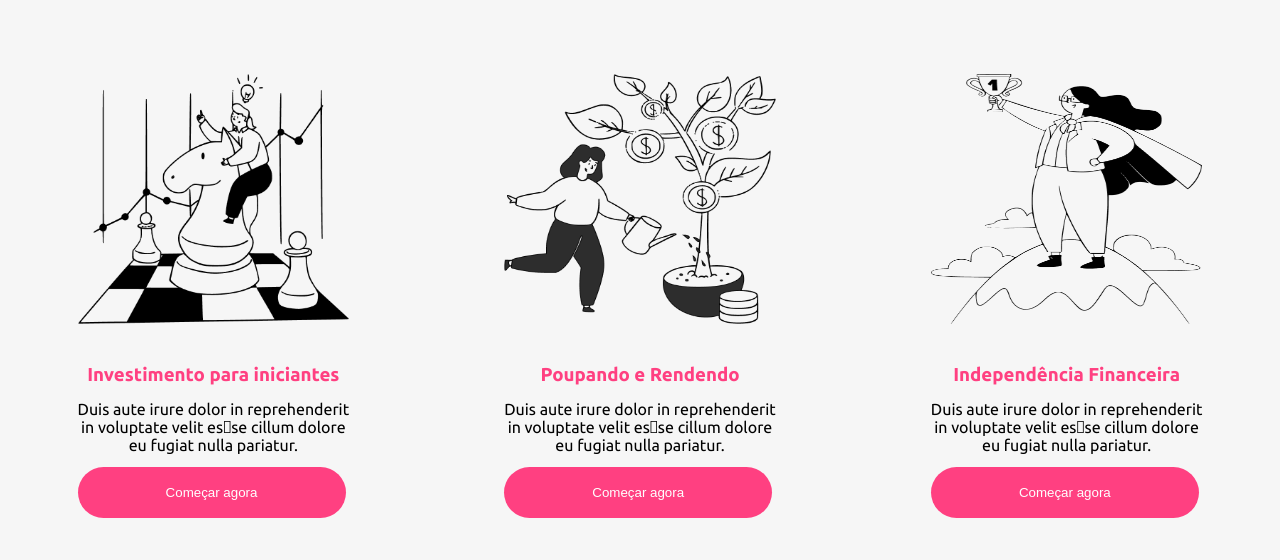
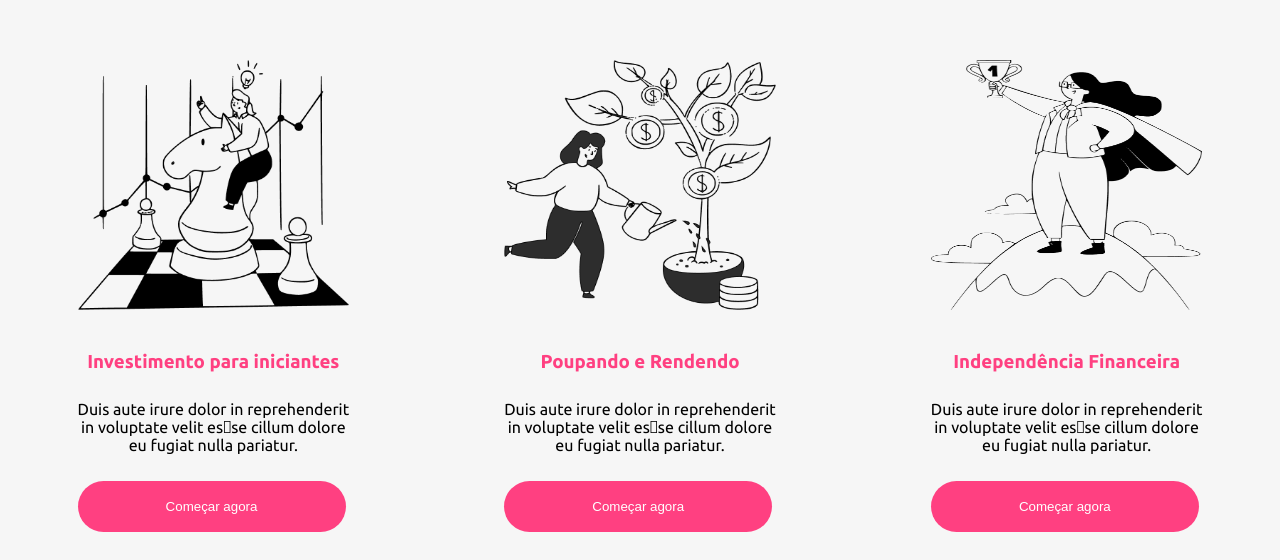
Before and after one commit to Augustii894/Gama-Dindin, a plain HTML site: page Index.html in a window 1280 px wide. Shown: the part 1107-1667 px from the top of the page. Drawn offline with nearby package versions, Linux system fonts and the light colour scheme.

Commit message:
atulização20/03

```diff
--- a/Dindin.css
+++ b/Dindin.css
@@ -104,6 +104,7 @@ header {
 .conteudo {
     display: flex;
     flex-direction: column;
+
 }
 
 
@@ -123,8 +124,8 @@ header {
 .conteudo p {
     /*centralição de couteúdo*/
     text-align: center;
-    margin-top: 5%;
-    margin-bottom: 5%;
+    margin-top: 10%;
+    margin-bottom: 10%;
 }
 
 
--- a/Index.html
+++ b/Index.html
@@ -26,7 +26,7 @@
         </div>
 
         <nav class="MenuHeader">
-            <a href="teste.html">CURSOS</a>
+            <a href="m1.html">CURSOS</a>
             <a href="https://khaelz97.github.io/dindin-game/">BLOG</a>
             <a href="https://khaelz97.github.io/dindin-game/contato.html">CONTATO</a>
         </nav>
```
